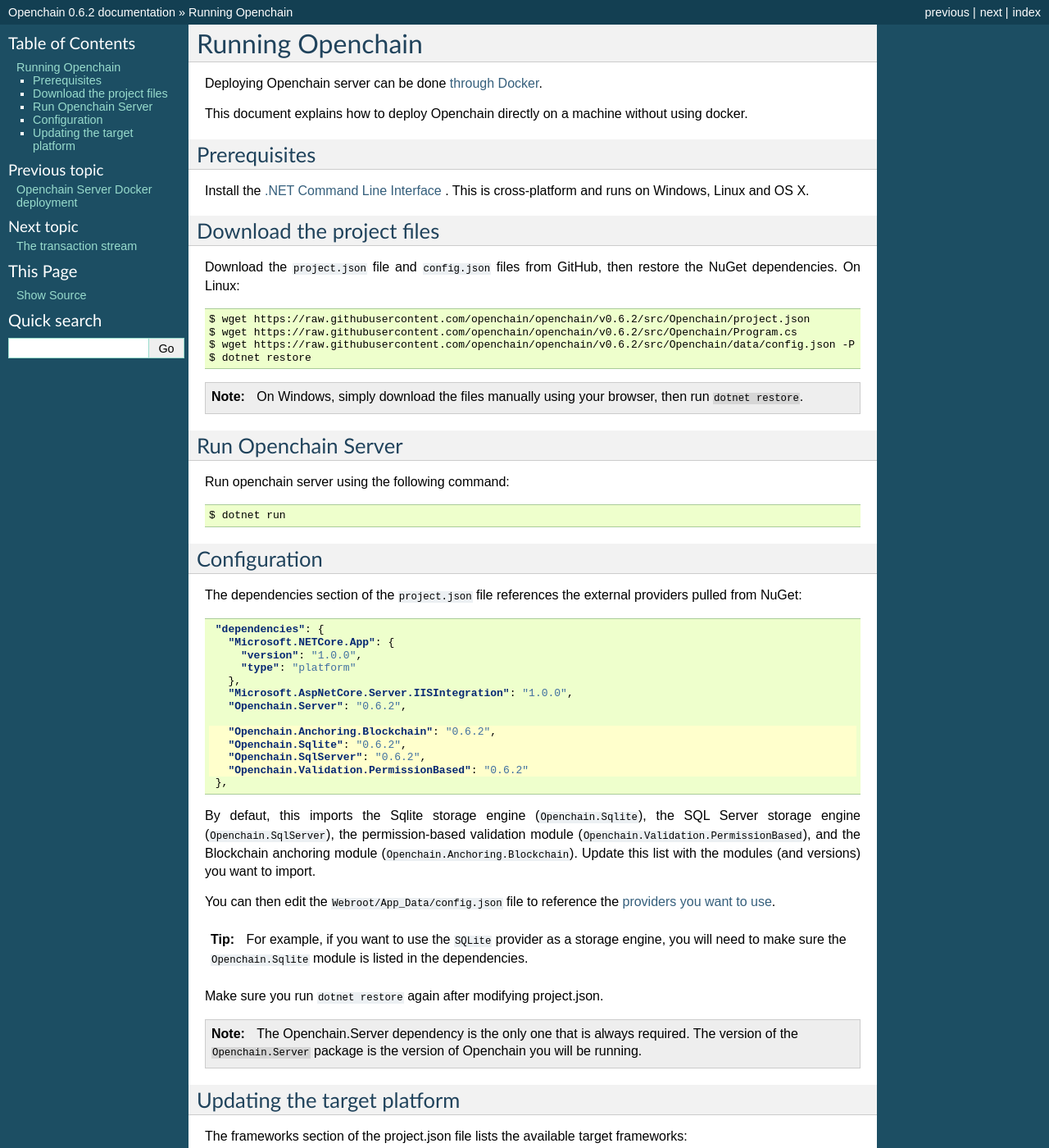
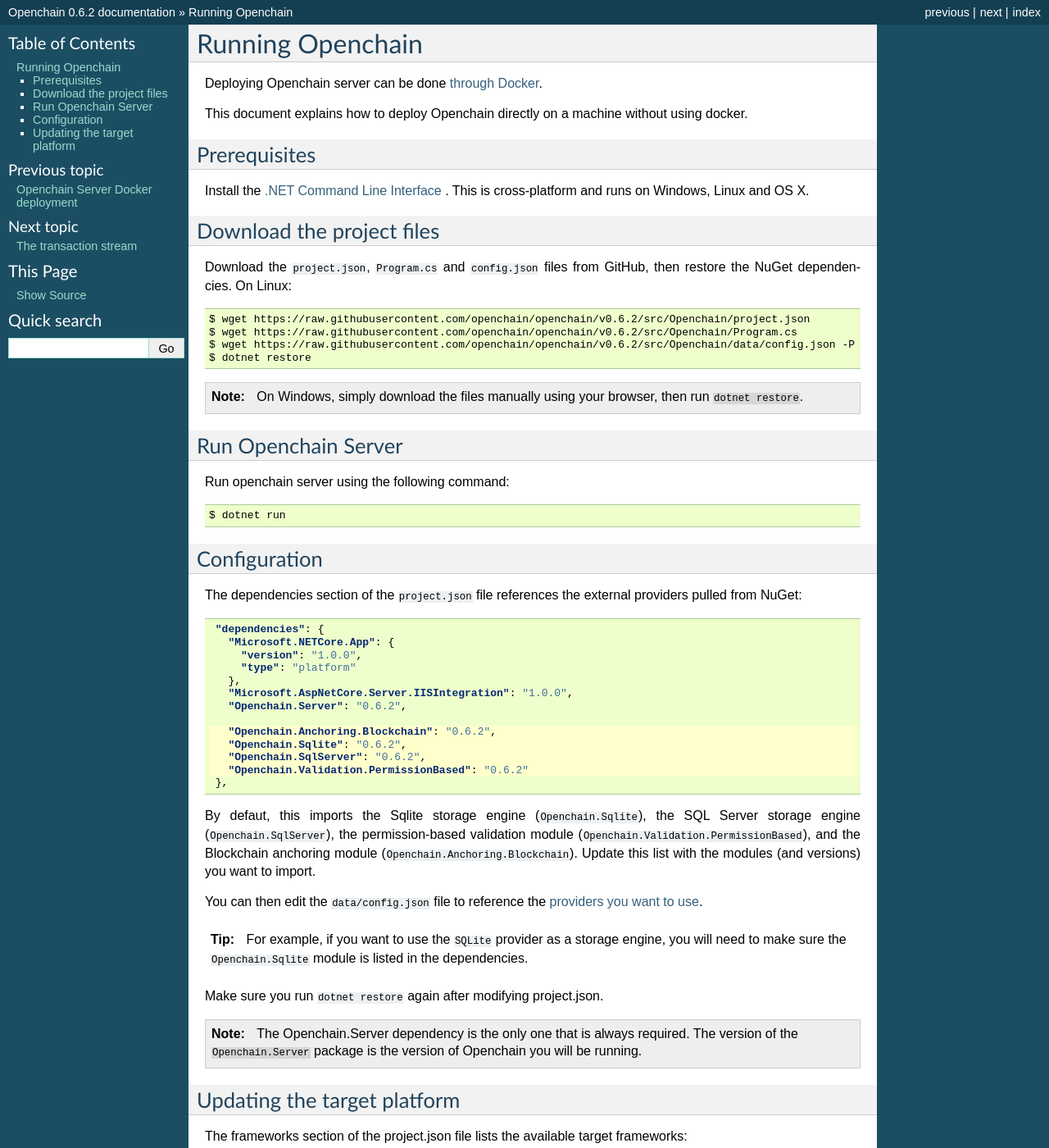
Before and after one commit to openchain/docs, a Sphinx documentation site: the page built from docs/source/general/running-openchain.rst, in a window 1280 px wide and 1400 px high. Shown: the whole window at 82% size. Built offline with Sphinx 7.4.7, drawn with Linux system fonts in a browser that asks for light colours.

Commit message:
Fix the path of the configuration file

```diff
--- a/docs/source/general/configuration.rst
+++ b/docs/source/general/configuration.rst
@@ -3,7 +3,7 @@
 Openchain Server Configuration
 ==============================
 
-The configuration of Openchain server is handled through a JSON file named `config.json`. The file is stored under the ``wwwroot/App_Data`` folder.
+The configuration of Openchain server is handled through a JSON file named `config.json`. The file is stored under the ``data`` folder.
 
 It is possible to override a configuration value through environment variables. The name of the variable should be the concatenation of all the components of the path, separated by the character ``:``. For example: ``validator_mode:validator:allow_third_party_assets``.
 
--- a/docs/source/general/running-openchain.rst
+++ b/docs/source/general/running-openchain.rst
@@ -13,7 +13,7 @@
 Download the project files
 --------------------------
 
-Download the ``project.json`` file and ``config.json`` files from GitHub, then restore the NuGet dependencies. On Linux:
+Download the ``project.json``, ``Program.cs`` and ``config.json`` files from GitHub, then restore the NuGet dependencies. On Linux:
 
 .. code-block:: bash
 
@@ -57,7 +57,7 @@
 
 By defaut, this imports the Sqlite storage engine (``Openchain.Sqlite``), the SQL Server storage engine (``Openchain.SqlServer``), the permission-based validation module (``Openchain.Validation.PermissionBased``), and the Blockchain anchoring module (``Openchain.Anchoring.Blockchain``). Update this list with the modules (and versions) you want to import.
 
-You can then edit the ``Webroot/App_Data/config.json`` file to reference the :ref:`providers you want to use <configuration>`.
+You can then edit the ``data/config.json`` file to reference the :ref:`providers you want to use <configuration>`.
 
 .. tip:: For example, if you want to use the ``SQLite`` provider as a storage engine, you will need to make sure the ``Openchain.Sqlite`` module is listed in the dependencies.
 
```
